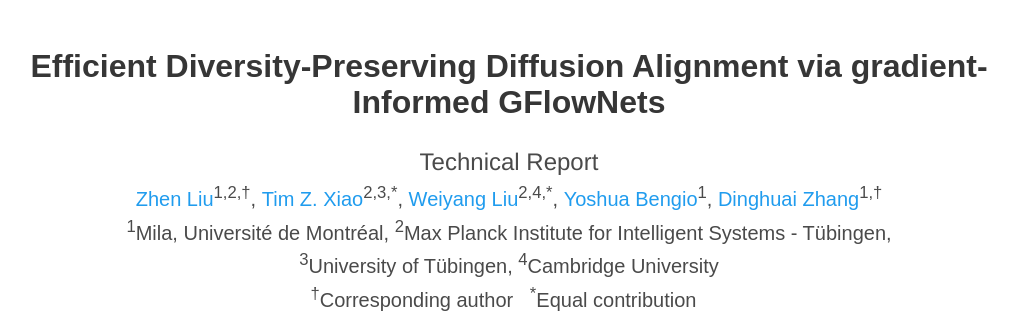
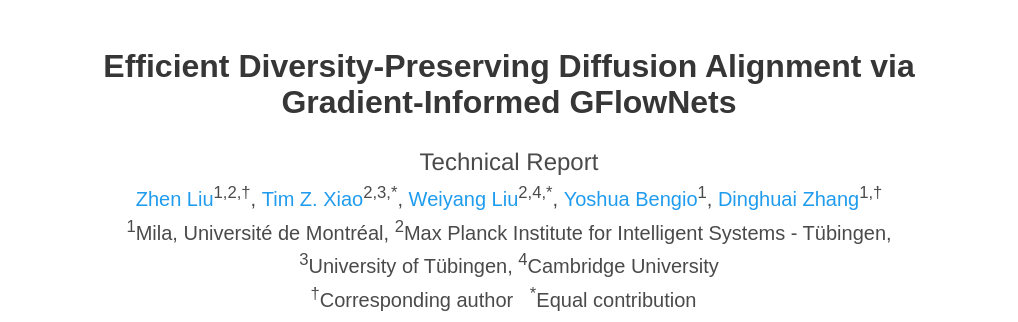
Before and after one commit to nabla-gfn/nabla-gfn.github.io, a plain HTML site: page index.html in a window 1280 px wide. Shown: the top 322 px of the page, without its empty margins (131-1149 px from the left). Drawn offline with nearby package versions, Linux system fonts and the light colour scheme; some packages are replaced by stand-ins of ours; a script that the page names is missing; some icons are missing; a web font is replaced by a local one.

Commit message:
Update index.html

```diff
--- a/index.html
+++ b/index.html
@@ -186,7 +186,7 @@
             <div class="container is-max-desktop">
                 <div class="columns is-centered">
                     <div class="column has-text-centered">
-                        <h1 class="title is-3 publication-title">Efficient Diversity-Preserving Diffusion Alignment via gradient-Informed GFlowNets</h1>
+                        <h1 class="title is-3 publication-title">Efficient Diversity-Preserving Diffusion Alignment via Gradient-Informed GFlowNets</h1>
                         <h4 class="is-size-4" style="font-family: helvetica;">Technical Report</h4>
                         <div class="is-size-5 publication-authors">
                             <span class="author-block">
```
